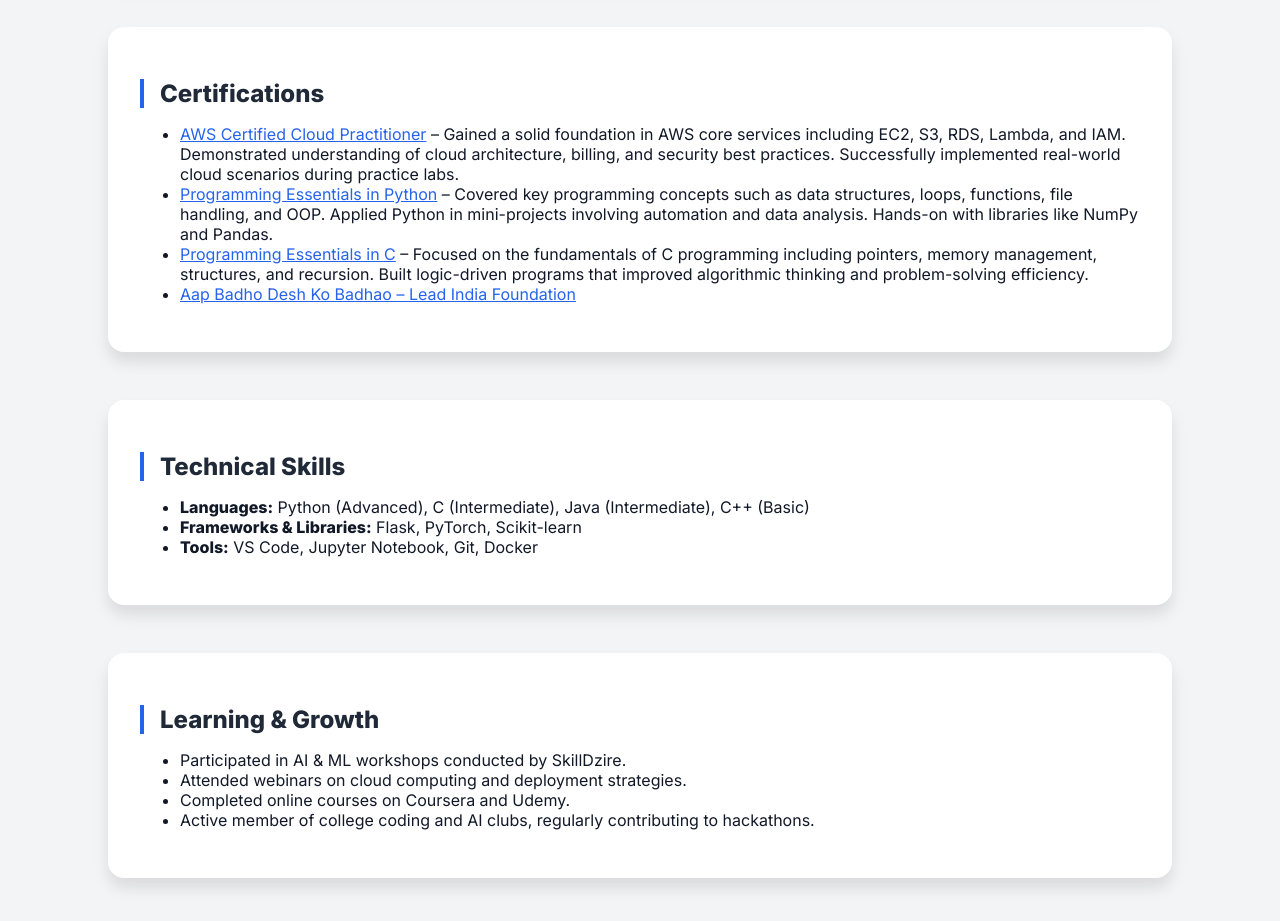
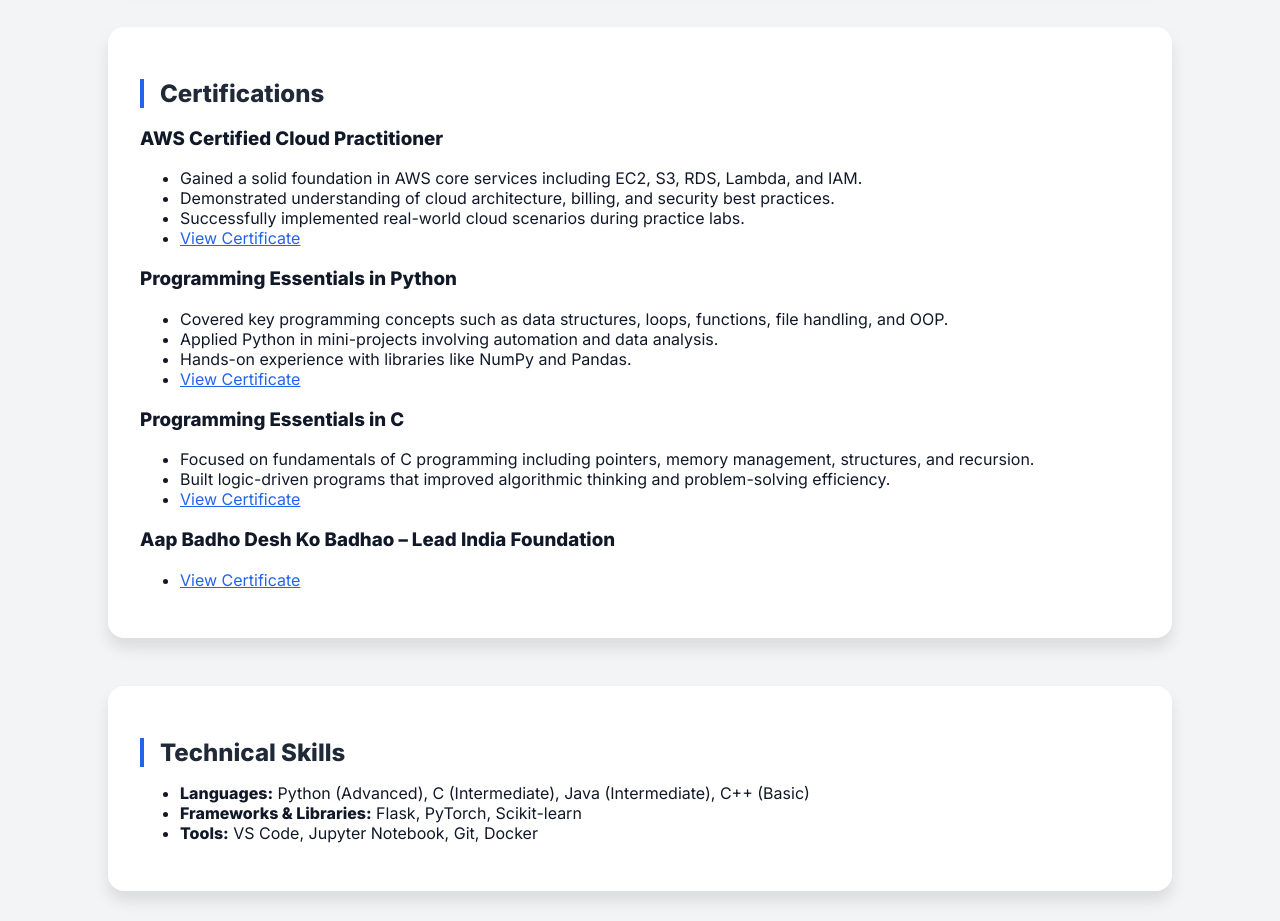
Before and after one commit to Harsha147/My-portfolio, a plain HTML site: page index.html in a window 1280 px wide. Shown: the part 2840-3761 px from the top of the page. Drawn offline with Linux system fonts and the light colour scheme.

Commit message:
Update index.html

```diff
--- a/index.html
+++ b/index.html
@@ -245,21 +245,45 @@
 
  <section id="certifications">
   <h2>Certifications</h2>
-  <ul>
-    <li>
-      <a href="certificates/AWS Certified Cloud Practitioner.pdf" target="_blank">AWS Certified Cloud Practitioner</a> – Gained a solid foundation in AWS core services including EC2, S3, RDS, Lambda, and IAM. Demonstrated understanding of cloud architecture, billing, and security best practices. Successfully implemented real-world cloud scenarios during practice labs.
-    </li>
-    <li>
-      <a href="certificates/Python_Essentials_Certificate.pdf" target="_blank">Programming Essentials in Python</a> – Covered key programming concepts such as data structures, loops, functions, file handling, and OOP. Applied Python in mini-projects involving automation and data analysis. Hands-on with libraries like NumPy and Pandas.
-    </li>
-    <li>
-      <a href="certificates/C_Essentials_Certificate.pdf" target="_blank">Programming Essentials in C</a> – Focused on the fundamentals of C programming including pointers, memory management, structures, and recursion. Built logic-driven programs that improved algorithmic thinking and problem-solving efficiency.
-    </li>
-    <li>
-      <a href="certificates/Aap_Badho_Desh_Certificate.pdf" target="_blank">Aap Badho Desh Ko Badhao – Lead India Foundation</a>
-    </li>
-  </ul>
+
+  <div class="certification">
+    <h3>AWS Certified Cloud Practitioner</h3>
+    <ul>
+      <li>Gained a solid foundation in AWS core services including EC2, S3, RDS, Lambda, and IAM.</li>
+      <li>Demonstrated understanding of cloud architecture, billing, and security best practices.</li>
+      <li>Successfully implemented real-world cloud scenarios during practice labs.</li>
+      <li><a href="certificates/AWS Certified Cloud Practitioner.pdf" target="_blank">View Certificate</a></li>
+    </ul>
+  </div>
+
+  <div class="certification">
+    <h3>Programming Essentials in Python</h3>
+    <ul>
+      <li>Covered key programming concepts such as data structures, loops, functions, file handling, and OOP.</li>
+      <li>Applied Python in mini-projects involving automation and data analysis.</li>
+      <li>Hands-on experience with libraries like NumPy and Pandas.</li>
+      <li><a href="certificates/Python_Essentials_Certificate.pdf" target="_blank">View Certificate</a></li>
+    </ul>
+  </div>
+
+  <div class="certification">
+    <h3>Programming Essentials in C</h3>
+    <ul>
+      <li>Focused on fundamentals of C programming including pointers, memory management, structures, and recursion.</li>
+      <li>Built logic-driven programs that improved algorithmic thinking and problem-solving efficiency.</li>
+      <li><a href="certificates/C_Essentials_Certificate.pdf" target="_blank">View Certificate</a></li>
+    </ul>
+  </div>
+
+  <div class="certification">
+    <h3>Aap Badho Desh Ko Badhao – Lead India Foundation</h3>
+    <ul>
+      <li><a href="certificates/Aap_Badho_Desh_Certificate.pdf" target="_blank">View Certificate</a></li>
+    </ul>
+  </div>
+
 </section>
+
 
 
   <section id="skills">
```
